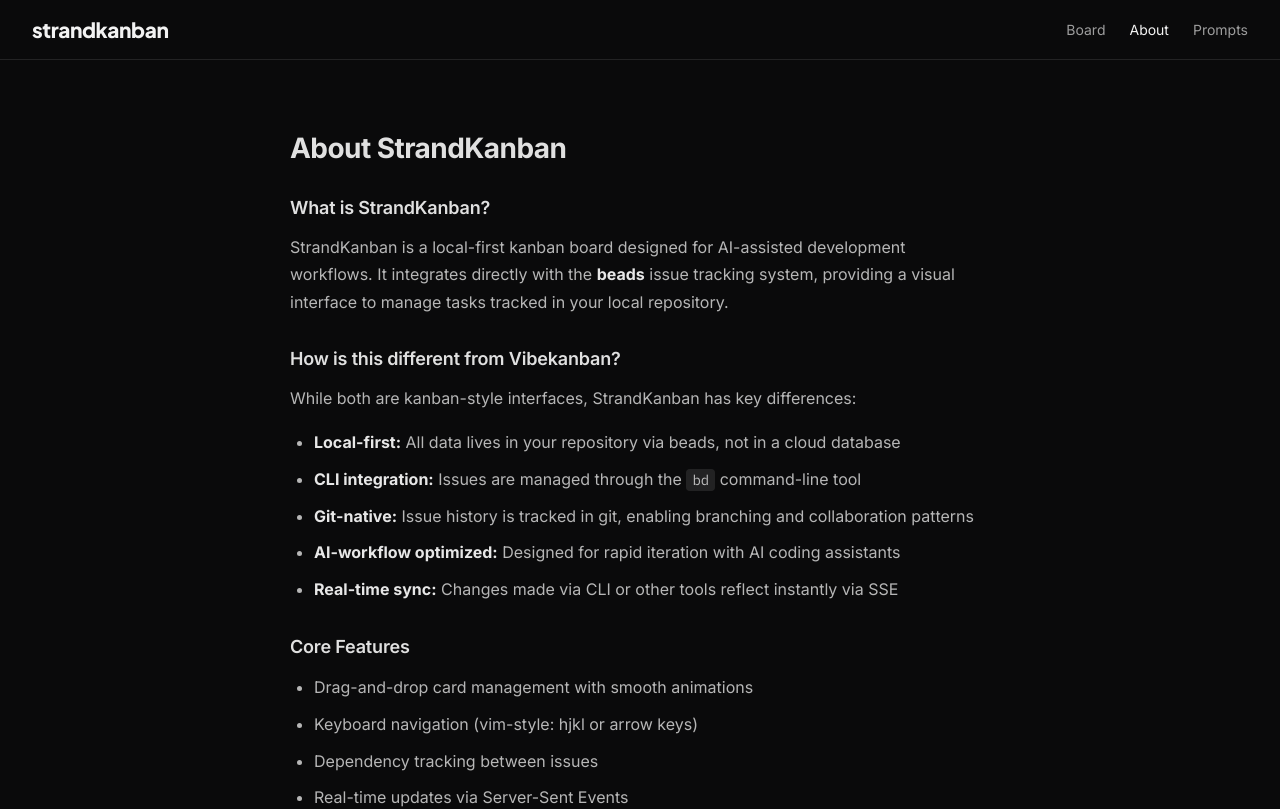
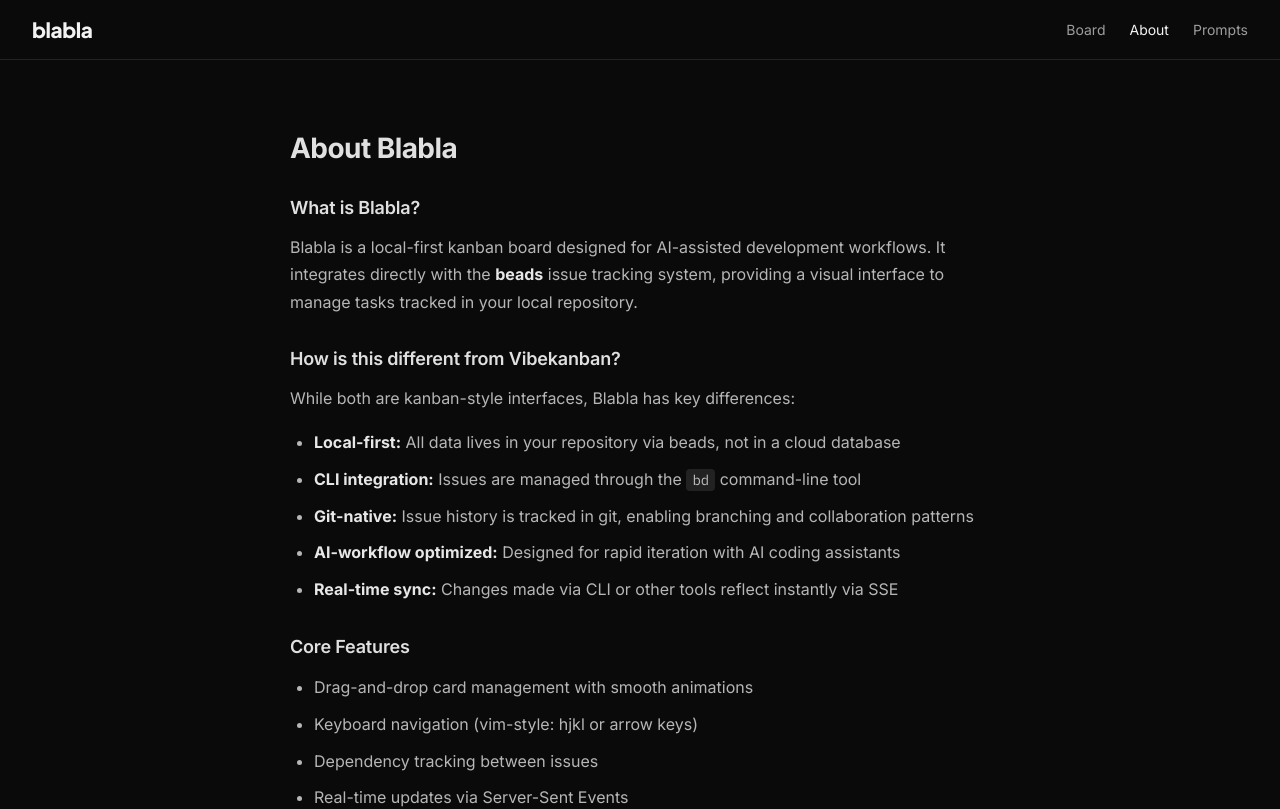
Before and after one commit to doublej/beads-kanban, a SvelteKit app: page /about in a window 1280 px wide. Shown: the top 809 px of the page. Built offline with nearby package versions, Linux system fonts and the light colour scheme.

Commit message:
refactor(beads-kanban-oldn): rename project from strandkanban to blabla

```diff
--- a/src/lib/components/Header.svelte
+++ b/src/lib/components/Header.svelte
@@ -131,7 +131,7 @@
 		<!-- Left: Logo -->
 		<div class="toolbar-left">
 			<button class="logo-lockup" onclick={oneditProject} title="Change project">
-				<span class="logo-app">strandkanban</span>
+				<span class="logo-app">blabla</span>
 				<span class="logo-divider">/</span>
 				<span class="logo-project">{projectName}</span>
 				<span class="logo-divider">/</span>
--- a/src/lib/components/SettingsPane.svelte
+++ b/src/lib/components/SettingsPane.svelte
@@ -359,7 +359,7 @@
 
 		<footer class="settings-footer">
 			<div class="footer-brand">
-				<span class="brand-name">strandkanban</span>
+				<span class="brand-name">blabla</span>
 				<span class="brand-version">v0.1.0</span>
 			</div>
 		</footer>
--- a/src/routes/+layout.svelte
+++ b/src/routes/+layout.svelte
@@ -30,7 +30,7 @@
 </script>
 
 <svelte:head>
-	<title>{data.folderName} - Strandkanban</title>
+	<title>{data.folderName} - Blabla</title>
 	<meta name="theme-color" content={themeColor} />
 	<meta name="apple-mobile-web-app-capable" content="yes" />
 	<meta name="apple-mobile-web-app-status-bar-style" content="black-translucent" />
--- a/src/routes/about/+page.svelte
+++ b/src/routes/about/+page.svelte
@@ -10,13 +10,13 @@
 </script>
 
 <svelte:head>
-	<title>About - StrandKanban</title>
+	<title>About - Blabla</title>
 </svelte:head>
 
 <div class="page" class:light={!isDarkMode}>
 	<header class="header">
 		<a href="/" class="logo">
-			<h1>strandkanban</h1>
+			<h1>blabla</h1>
 		</a>
 		<nav>
 			<a href="/">Board</a>
@@ -26,12 +26,12 @@
 	</header>
 
 	<main class="content">
-		<h2>About StrandKanban</h2>
+		<h2>About Blabla</h2>
 
 		<section>
-			<h3>What is StrandKanban?</h3>
+			<h3>What is Blabla?</h3>
 			<p>
-				StrandKanban is a local-first kanban board designed for AI-assisted development workflows.
+				Blabla is a local-first kanban board designed for AI-assisted development workflows.
 				It integrates directly with the <strong>beads</strong> issue tracking system, providing a visual
 				interface to manage tasks tracked in your local repository.
 			</p>
@@ -40,7 +40,7 @@
 		<section>
 			<h3>How is this different from Vibekanban?</h3>
 			<p>
-				While both are kanban-style interfaces, StrandKanban has key differences:
+				While both are kanban-style interfaces, Blabla has key differences:
 			</p>
 			<ul>
 				<li><strong>Local-first:</strong> All data lives in your repository via beads, not in a cloud database</li>
--- a/src/routes/prompts/+page.svelte
+++ b/src/routes/prompts/+page.svelte
@@ -52,13 +52,13 @@
 </script>
 
 <svelte:head>
-	<title>Prompts - StrandKanban</title>
+	<title>Prompts - Blabla</title>
 </svelte:head>
 
 <div class="page" class:light={!isDarkMode}>
 	<header class="header">
 		<a href="/" class="logo">
-			<h1>strandkanban</h1>
+			<h1>blabla</h1>
 		</a>
 		<nav>
 			<a href="/">Board</a>
```
